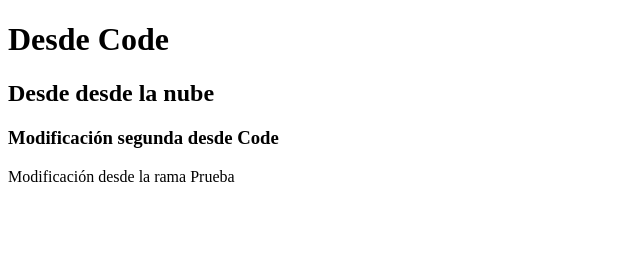
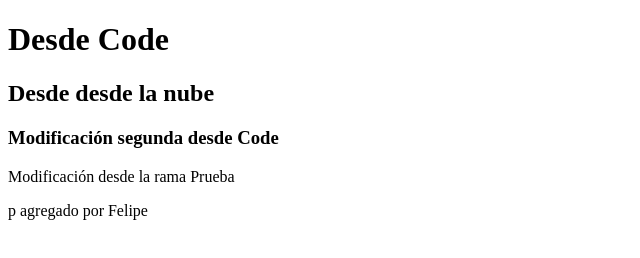
Before and after one commit to luchoChZ/LuisEjemplo, a plain HTML site: page index.html in a window 1280 px wide. Shown: the whole page, without its empty margins (0-640 px from the left). Drawn offline with Linux system fonts and the light colour scheme.

Commit message:
p Felipe

```diff
--- a/index.html
+++ b/index.html
@@ -15,5 +15,7 @@
 
     <p>Modificación desde la rama Prueba</p>
 
+    <p>p agregado por Felipe</p>
+
 </body>
 </html>
```
